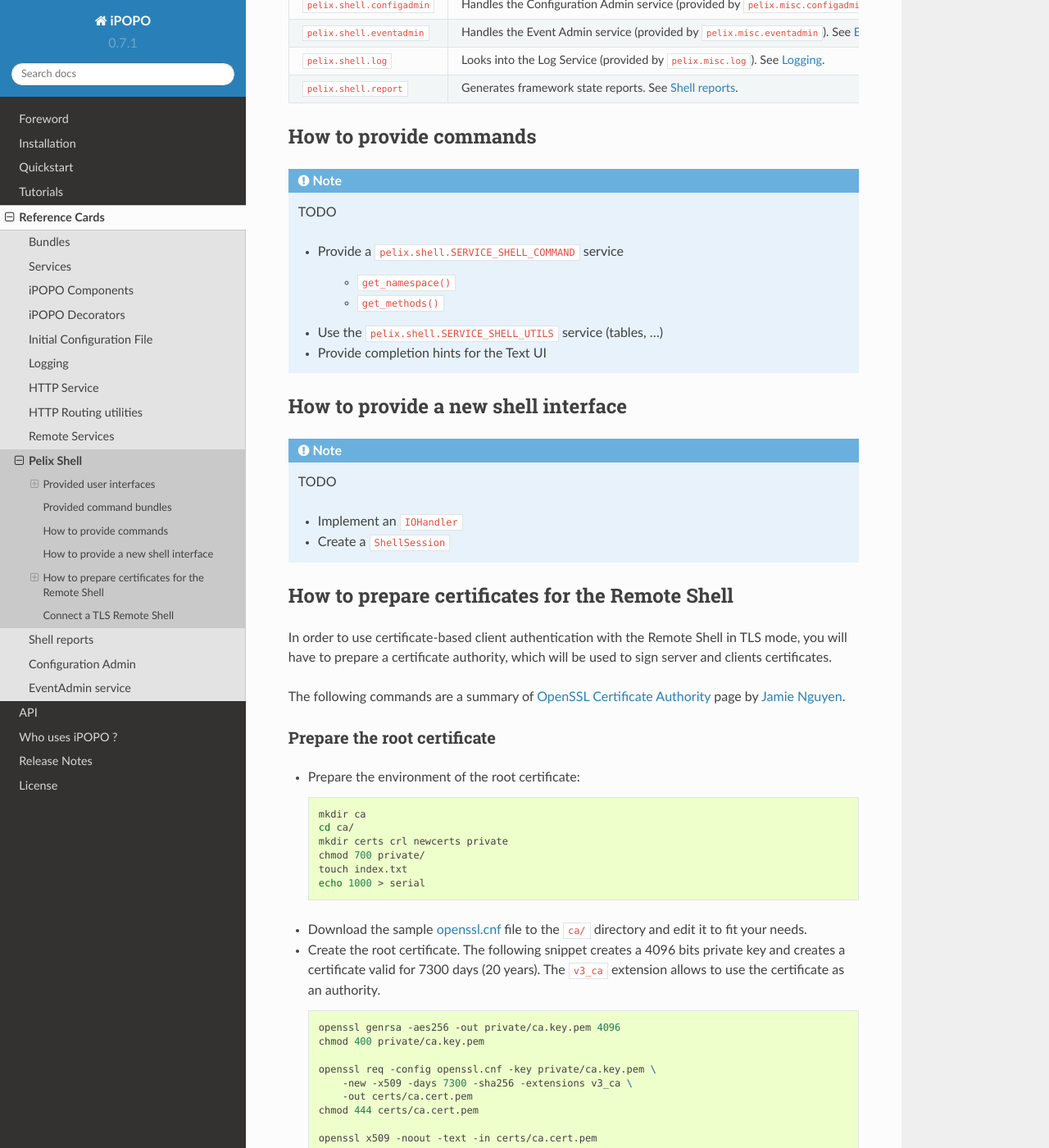
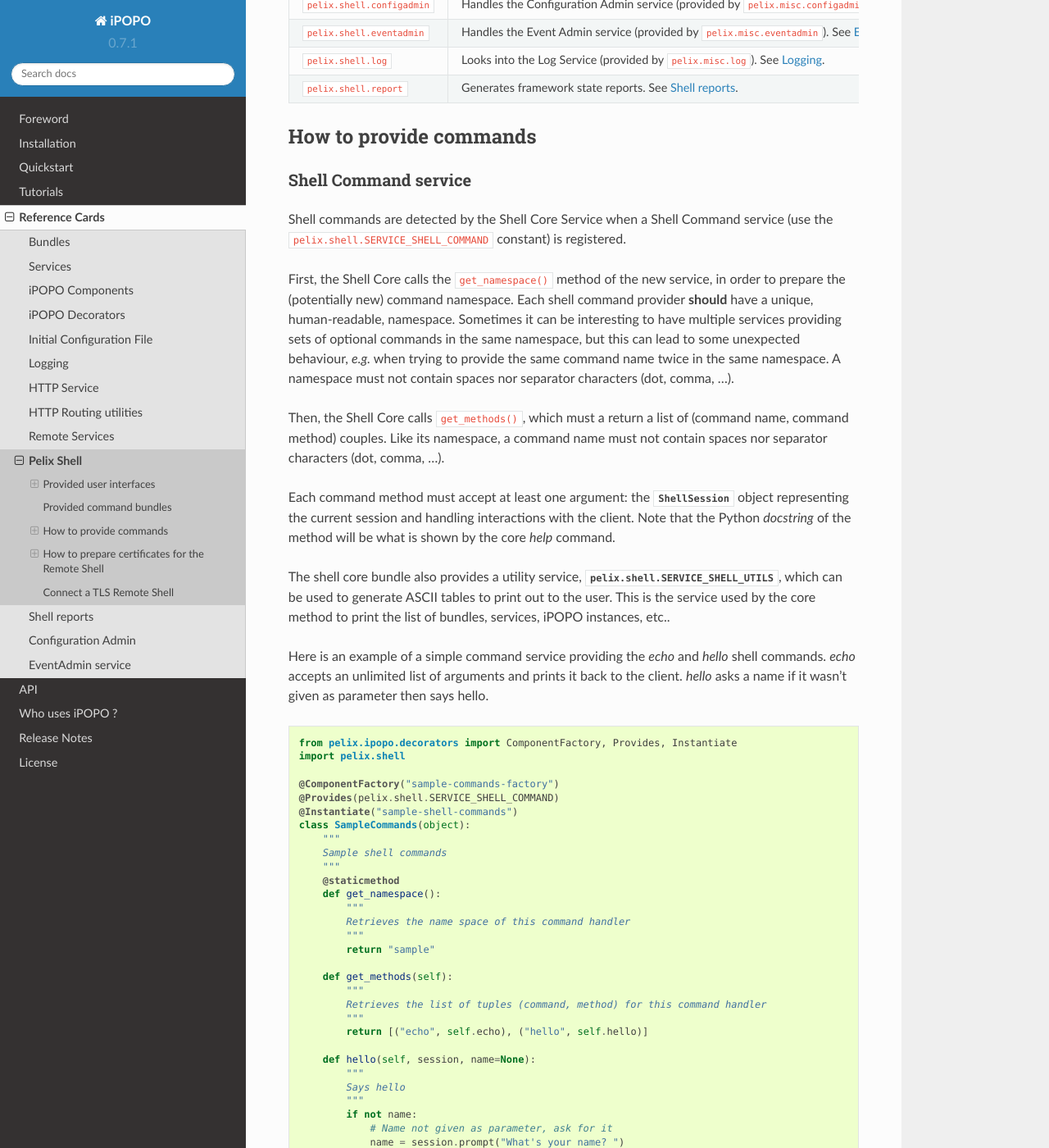
Before and after one commit to tcalmant/ipopo, a Sphinx documentation site: the page built from docs/refcards/shell.rst, in a window 1280 px wide and 1400 px high, scrolled down 4902 px. Shown: the whole window at 82% size. Built offline with Sphinx 7.4.7 and the Read the Docs theme 2.0.0, drawn with Linux system fonts in a browser that asks for light colours; pages that are not in the unit, such as notebooks, are missing from menus; some of the changed text lies outside the part shown.

Commit message:
Added doc on how to provide shell commands

```diff
--- a/docs/refcards/shell.rst
+++ b/docs/refcards/shell.rst
@@ -240,24 +240,153 @@
 How to provide commands
 =======================
 
-.. note:: TODO
+Shell Command service
+---------------------
 
-    * Provide a ``pelix.shell.SERVICE_SHELL_COMMAND`` service
+Shell commands are detected by the Shell Core Service when a Shell Command
+service (use the ``pelix.shell.SERVICE_SHELL_COMMAND`` constant) is registered.
 
-        * ``get_namespace()``
-        * ``get_methods()``
+First, the Shell Core calls the ``get_namespace()`` method of the new service,
+in order to prepare the (potentially new) command namespace.
+Each shell command provider **should** have a unique, human-readable, namespace.
+Sometimes it can be interesting to have multiple services providing sets of
+optional commands in the same namespace, but this can lead to some unexpected
+behaviour, *e.g.* when trying to provide the same command name twice in the
+same namespace.
+A namespace must not contain spaces nor separator characters (dot, comma, ...).
 
-    * Use the ``pelix.shell.SERVICE_SHELL_UTILS`` service (tables, ...)
-    * Provide completion hints for the Text UI
+Then, the Shell Core calls ``get_methods()``, which must a return a list of
+(command name, command method) couples.
+Like its namespace, a command name must not contain spaces nor separator
+characters (dot, comma, ...).
 
+Each command method must accept at least one argument: the
+:class:`~pelix.shell.beans.ShellSession` object representing the current
+session and handling interactions with the client.
+Note that the Python *docstring* of the method will be what is shown by the
+core *help* command.
 
-How to provide a new shell interface
-====================================
+The shell core bundle also provides a utility service,
+:class:`pelix.shell.SERVICE_SHELL_UTILS <pelix.shell.core._ShellUtils>`,
+which can be used to generate ASCII tables to print out to the user.
+This is the service used by the core method to print the list of bundles,
+services, iPOPO instances, etc..
 
-.. note:: TODO
+Here is an example of a simple command service providing the *echo* and *hello*
+shell commands.
+*echo* accepts an unlimited list of arguments and prints it back to the client.
+*hello* asks a name if it wasn't given as parameter then says hello.
 
-    * Implement an ``IOHandler``
-    * Create a ``ShellSession``
+.. code-block:: python
+
+    from pelix.ipopo.decorators import ComponentFactory, Provides, Instantiate
+    import pelix.shell
+
+    @ComponentFactory("sample-commands-factory")
+    @Provides(pelix.shell.SERVICE_SHELL_COMMAND)
+    @Instantiate("sample-shell-commands")
+    class SampleCommands(object):
+        """
+        Sample shell commands
+        """
+        @staticmethod
+        def get_namespace():
+            """
+            Retrieves the name space of this command handler
+            """
+            return "sample"
+
+        def get_methods(self):
+            """
+            Retrieves the list of tuples (command, method) for this command handler
+            """
+            return [("echo", self.echo), ("hello", self.hello)]
+
+        def hello(self, session, name=None):
+            """
+            Says hello
+            """
+            if not name:
+                # Name not given as parameter, ask for it
+                name = session.prompt("What's your name? ")
+
+            session.write_line("Hello, {0} !", name)
+
+        def echo(self, session, *words):
+            """
+            Prints back the words it has been given
+            """
+            session.write_line(" ".join(words))
+
+To use this sample, simply start a framework with the Shell Core, a Shell UI
+and iPOPO, then install and start the sample bundle.
+For example:
+
+.. code-block:: console
+
+    bash:~ $ python -m pelix.shell
+    ** Pelix Shell prompt **
+    $ start pelix.shell.toto
+    Bundle ID: 14
+    Starting bundle 14 (pelix.shell.toto)...
+    $ sample.echo Hello, world !
+    Hello, world !
+    $ hello World
+    Hello, World !
+    $ hello
+    What's your name? Thomas
+    Hello, Thomas !
+
+The I/O handling of the ``session`` argument is implemented by the shell UI and
+hides the ways used to communicate with the client.
+The code of this example works with all UIs: local text UI, remote shell and
+XMPP shell.
+
+API
+---
+
+.. autoclass:: pelix.shell.beans.ShellSession
+   :members:
+
+   .. note:: This class is instantiated by Shell UI implementations and its
+             instances shouldn't be shared nor stored by command providers.
+
+   .. method:: prompt(prompt=None)
+
+        Waits for a line to be written by the user
+
+        :param prompt: An optional prompt message
+        :return: The read line, after a conversion to str
+
+   .. method:: write_line(line=None, *args, **kwargs)
+
+        Formats and writes a line to the output. This method has the same
+        signature as ``str.format``.
+        If necessary, a new-line marker (``\n``) is added at the end of the
+        given string.
+        The output stream is flushed to ensure that the text is written.
+
+        :param line: A line for ``str.format`` markers
+        :param args: Content for the positional markers
+        :param kwargs: Content for the keyword markers
+
+   .. method:: write_line_no_feed(line=None, *args, **kwargs)
+
+        Formats and writes a line to the output. This method has the same
+        signature as ``str.format``.
+        If the given line ended with a new-line marker, the latter is removed.
+        The output stream is flushed to ensure that the text is written.
+
+        :param line: A line for ``str.format`` markers
+        :param args: Content for the positional markers
+        :param kwargs: Content for the keyword markers
+
+.. autoclass:: pelix.shell.core._ShellUtils
+   :members:
+
+   .. note:: This class shouldn't be instantiated directly. The developer must
+             instead look for and the ``pelix.shell.SERVICE_SHELL_UTILS``
+             service.
 
 .. _certificates_setup:
 
```
